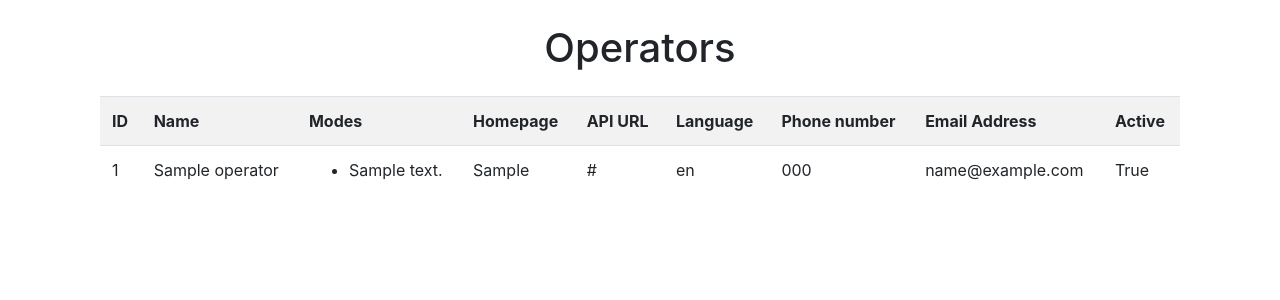
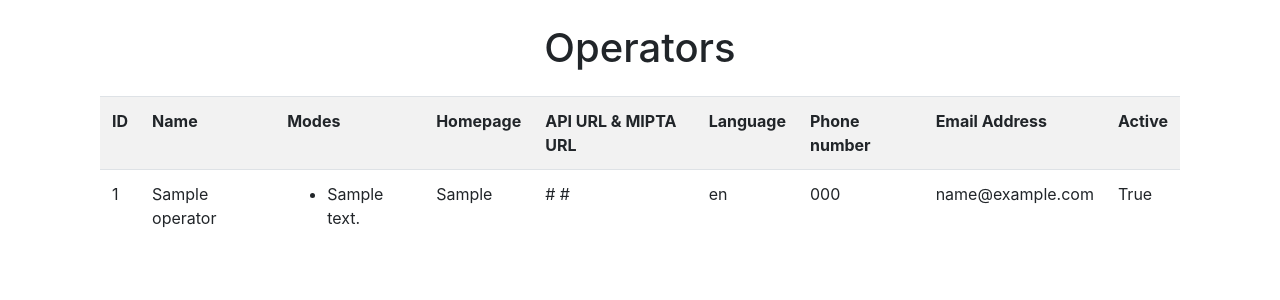
Before and after one commit to uofg-cs20/oti-operator, a Django app: page /operators/ in a window 1280 px wide. Shown: the part 56-356 px from the top of the page. Run offline with Django 3.2, Linux system fonts and the light colour scheme; a user stored in the database is signed in; tables that the repository leaves empty hold one stand-in row (values such as "Sample post").

Commit message:
Updated Hypercat to include MIPTA

```diff
--- a/Website/OperatorApp/Hypercat/hypercat.py
+++ b/Website/OperatorApp/Hypercat/hypercat.py
@@ -232,6 +232,8 @@ def createOperatorHypercat(md, modes):
                 h2.addRelation(openT+'hasNumberMode'+str(count)+'#Code', mode)
                 h2.addRelation(openT+'hasNumberMode'+str(count)+'#Description', modes.get(pk=mode).short_desc)
                 count += 1
+        h2.addRelation(openT+'hasNumberMIPTAURLs', 1)
+        h2.addRelation(openT + 'hasMIPTAURL', i['fields']['miptaurl'])
         h.addItem(h2, i['fields']['api_url'])
         no+=1
     return [h.asJSON()]
--- a/Website/OperatorApp/forms.py
+++ b/Website/OperatorApp/forms.py
@@ -30,6 +30,7 @@ class OperatorForm(forms.ModelForm):
     )
     homepage = forms.URLField(required=False, widget=forms.TextInput(attrs={'class' : 'form-control'}))
     api_url = forms.URLField(required=False, widget=forms.TextInput(attrs={'class' : 'form-control'}))
+    miptaurl = forms.URLField(required=False, widget=forms.TextInput(attrs={'class' : 'form-control'}))
     default_language = forms.CharField(required=True, widget=forms.TextInput(attrs={'class' : 'form-control'}))
     phone = forms.CharField(required=True, widget=forms.TextInput(attrs={'class' : 'form-control'}))
     email = forms.EmailField(required=True, widget=forms.TextInput(attrs={'class' : 'form-control'}))
@@ -37,4 +38,4 @@ class OperatorForm(forms.ModelForm):
 
     class Meta:
         model = Operator
-        fields = ['name', 'modes', 'homepage', 'api_url', 'default_language', 'phone', 'email', 'active']
+        fields = ['name', 'modes', 'homepage', 'api_url', 'miptaurl', 'default_language', 'phone', 'email', 'active']
--- a/Website/OperatorApp/models.py
+++ b/Website/OperatorApp/models.py
@@ -12,6 +12,7 @@ class Operator(models.Model):
     phone = models.CharField(max_length=20)
     email = models.EmailField()
     active = models.BooleanField(default=True)
+    miptaurl = models.URLField()
 
 
     def __str__(self):
--- a/Website/OperatorApp/templates/OperatorApp/operators.html
+++ b/Website/OperatorApp/templates/OperatorApp/operators.html
@@ -17,7 +17,7 @@
               <th>Name</th>
               <th>Modes</th>
               <th>Homepage</th>
-              <th>API URL</th>
+              <th>API URL & MIPTA URL</th>
               <th>Language</th>
               <th>Phone number</th>
               <th>Email Address</th>
@@ -36,7 +36,7 @@
                 </ul>
               </td>
               <td>{{operator.homepage}}</td>
-              <td>{{operator.api_url}}</td>
+              <td>{{operator.api_url}} {{operator.miptaurl}}</td>
               <td>{{operator.default_language}}</td>
               <td>{{operator.phone}}</td>
               <td>{{operator.email}}</td>
--- a/Website/populate_large.py
+++ b/Website/populate_large.py
@@ -45,7 +45,7 @@ def populate():
 
     num = 100
     User.objects.bulk_create([User(username='user'+str(i), password=make_password('1234', None, 'md5'), email='test@test.co.uk', first_name="Admin " +str(i)) for i in range(num)])
-    Operator.objects.bulk_create([Operator(admin=User.objects.filter(username="user"+str(j))[0], name="Operator "+str(j), homepage='https://operator'+str(j)+'.co.uk', api_url='https://opentransport.operator'+str(j)+'.co.uk', phone='07123456789', email='support@operator'+str(j)+'.co.uk') for j in range(num)])
+    Operator.objects.bulk_create([Operator(admin=User.objects.filter(username="user"+str(j))[0], name="Operator "+str(j), homepage='https://operator'+str(j)+'.co.uk', api_url='https://opentransport.operator'+str(j)+'.co.uk', phone='07123456789', email='support@operator'+str(j)+'.co.uk', miptaurl="https://mipta.operator"+str(j)+".co.uk") for j in range(num)])
     ops = Operator.objects.all()
     for op in ops:
         mod = []
```
Also changed, not shown: Website/OperatorApp/tests/operator_api_test.py (+2 -1 lines), Website/OperatorApp/views.py (+5 -2 lines).
